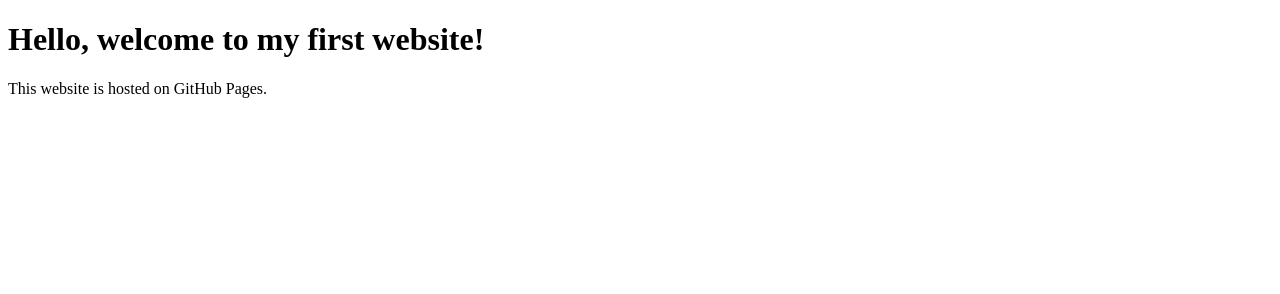
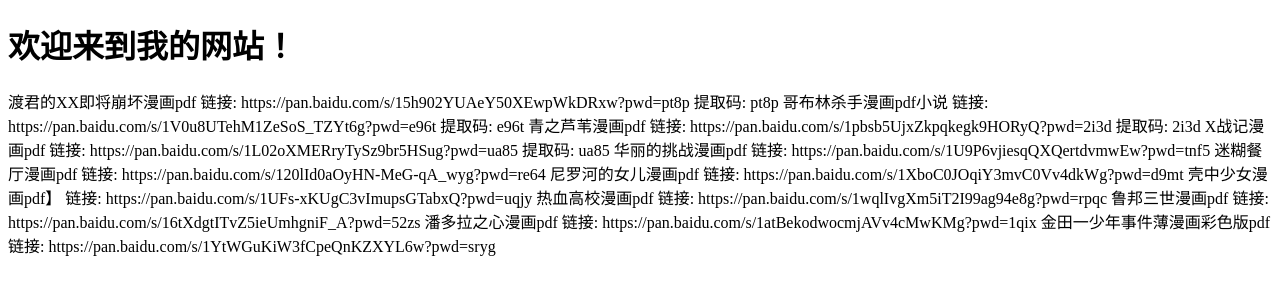
Before and after one commit to m2986603210/moxuyou.github.io, a plain HTML site: page index.html in a window 1280 px wide. Drawn offline with Linux system fonts and the light colour scheme.

Commit message:
Add files via upload

```diff
--- a/index.html
+++ b/index.html
@@ -3,10 +3,11 @@
 <head>
     <meta charset="UTF-8">
     <meta name="viewport" content="width=device-width, initial-scale=1.0">
-    <title>My First Website</title>
+    <title>漫画分享</title>
 </head>
 <body>
-    <h1>Hello, welcome to my first website!</h1>
-    <p>This website is hosted on GitHub Pages.</p>
+    <h1>欢迎来到我的网站！</h1>
+    <p>渡君的XX即将崩坏漫画pdf 链接: https://pan.baidu.com/s/15h902YUAeY50XEwpWkDRxw?pwd=pt8p 提取码: pt8p 哥布林杀手漫画pdf小说 链接: https://pan.baidu.com/s/1V0u8UTehM1ZeSoS_TZYt6g?pwd=e96t 提取码: e96t 青之芦苇漫画pdf 链接: https://pan.baidu.com/s/1pbsb5UjxZkpqkegk9HORyQ?pwd=2i3d 提取码: 2i3d X战记漫画pdf 链接: https://pan.baidu.com/s/1L02oXMERryTySz9br5HSug?pwd=ua85 提取码: ua85 华丽的挑战漫画pdf 链接: https://pan.baidu.com/s/1U9P6vjiesqQXQertdvmwEw?pwd=tnf5 迷糊餐厅漫画pdf 链接: https://pan.baidu.com/s/120lId0aOyHN-MeG-qA_wyg?pwd=re64 尼罗河的女儿漫画pdf 链接: https://pan.baidu.com/s/1XboC0JOqiY3mvC0Vv4dkWg?pwd=d9mt 壳中少女漫画pdf】 链接: https://pan.baidu.com/s/1UFs-xKUgC3vImupsGTabxQ?pwd=uqjy 热血高校漫画pdf 链接: https://pan.baidu.com/s/1wqlIvgXm5iT2I99ag94e8g?pwd=rpqc 鲁邦三世漫画pdf 链接: https://pan.baidu.com/s/16tXdgtITvZ5ieUmhgniF_A?pwd=52zs 潘多拉之心漫画pdf 链接: https://pan.baidu.com/s/1atBekodwocmjAVv4cMwKMg?pwd=1qix 金田一少年事件薄漫画彩色版pdf 链接: https://pan.baidu.com/s/1YtWGuKiW3fCpeQnKZXYL6w?pwd=sryg </p>
+
 </body>
 </html>
```
